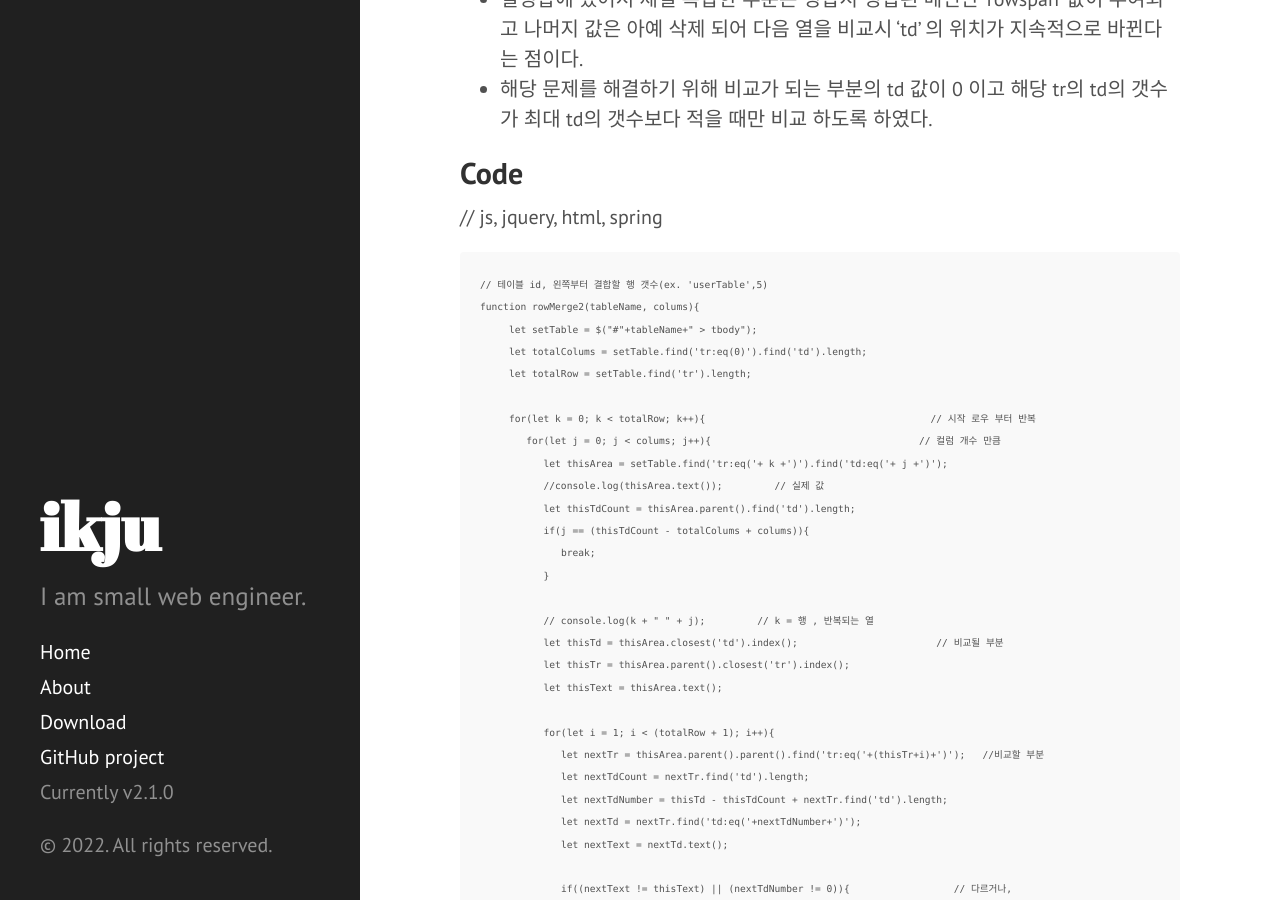
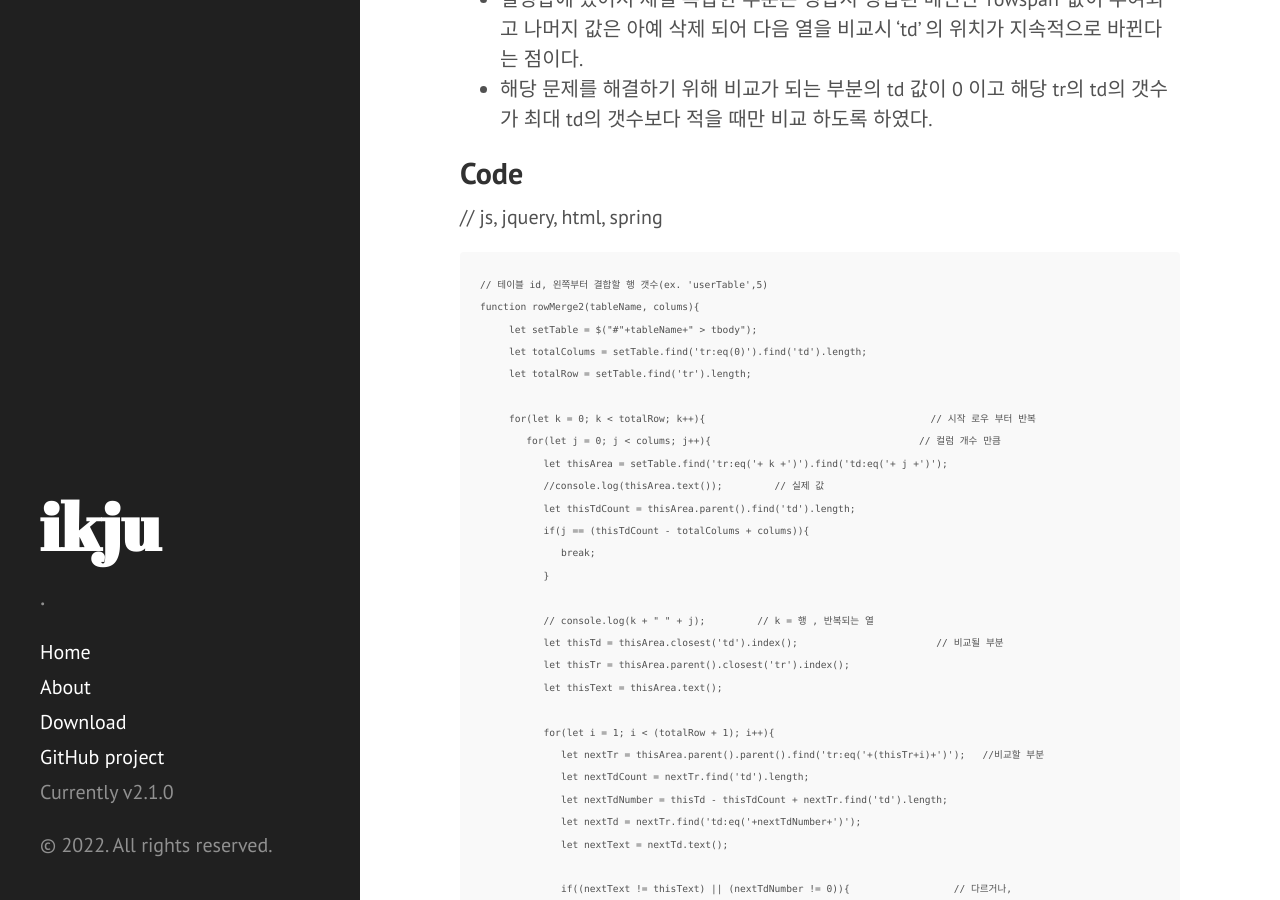
Before and after one commit to ikju1223/gitsleeplog.github.io, a Jekyll site: the page built from index.html, in a window 1280 px wide and 900 px high, scrolled down 327 px. Built offline with Jekyll 4.4.1, drawn with Linux system fonts in a browser that asks for light colours; Markdown is read by kramdown in place of the engine named in the settings; the list of posts is cut into pages by our own code.

Commit message:
Update _config.yml

```diff
--- a/_config.yml
+++ b/_config.yml
@@ -8,7 +8,7 @@ permalink:        pretty
 # Setup
 title:            ikju
 tagline:          'code'
-description:      'I am small web engineer.'
+description:      '.'
 url:              'https://github.com/ikju1223'
 baseurl:          /
 
```
